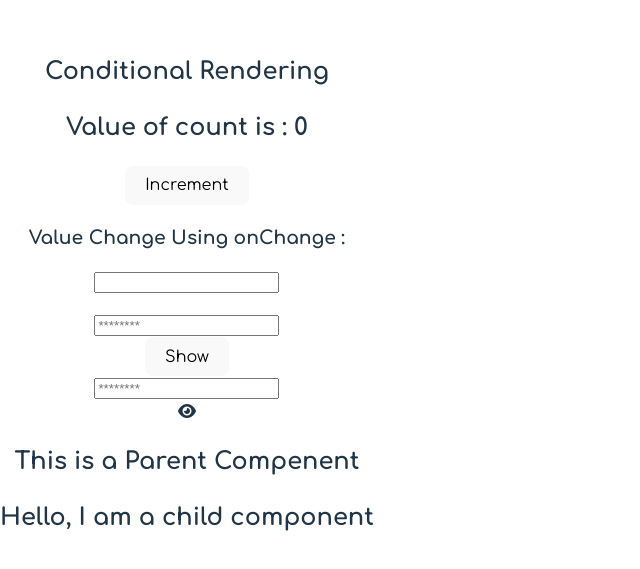
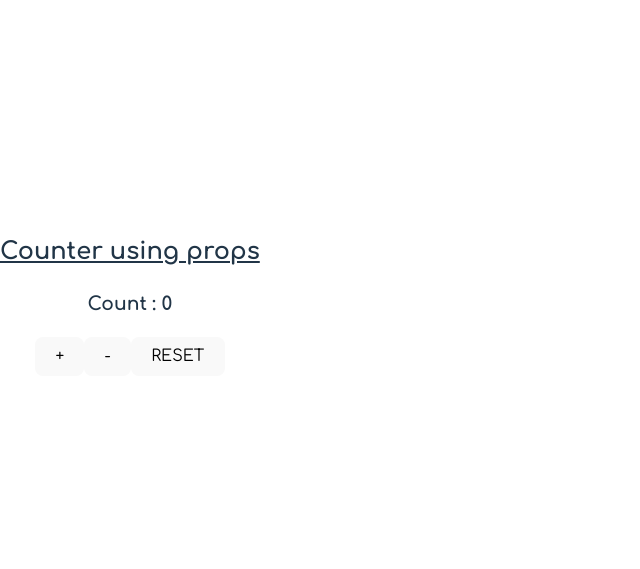
Before and after one commit to palakjagpal/day1_react, a React (Vite) app: page / in a window 1280 px wide. Shown: the part 105-674 px from the top of the page, without its empty margins (0-640 px from the left). Built offline with nearby package versions, Linux system fonts and the light colour scheme.

Commit message:
Add ButtonProp component and implement counter functionality in App component

```diff
--- a/src/App.jsx
+++ b/src/App.jsx
@@ -7,6 +7,8 @@ import Quiz from "./Quiz.jsx";
 import Prop from "./Prop.jsx";
 import Parent from "./Parent.jsx";
 import Child from "./Child.jsx";
+import ButtonProp from "./ButtonProp.jsx";
+import {useState} from "react";
 
 /***************Components Creation****************/
 /*import Compo from "./Compo.jsx";
@@ -94,17 +96,42 @@ function App(){
 }
 */
 
+/*
 function App(){
   return(
     <div>
-      <ConditionRender/>
-      <ValueChange/>
-      <PasswordShowHide/>
-      <IconShowHide/>
       <Parent/>
     </div>
   )
 }
+*/
 
+function App(){
+  const [count, setcount] = useState(0);
+
+  const inc = () =>{
+    setcount(count+1);
+    console.log("Increment clicked")
+    console.log("count : ",count)
+  }
+
+  const dec = () =>{
+    setcount(count-1);
+    console.log("Decrement clicked")
+    console.log("count : ",count)
+  }
+
+  const reset = () => {
+    setcount(0)
+    console.log("Reset clicked")
+    console.log(count);
+  }
+
+  return(
+    <div>
+      <ButtonProp count={count} inc={inc} dec={dec} reset={reset}/>
+    </div>
+  )
+}
 
 export default App;
--- /dev/null
+++ b/src/ButtonProp.jsx
@@ -0,0 +1,13 @@
+function ButtonProp({count,inc,dec,reset}){
+    return(
+        <div>
+            <h2><u>Counter using props</u></h2>
+            <h3>Count : {count}</h3>
+            <button onClick={inc}> + </button>
+            <button onClick={dec}> - </button>
+            <button onClick={reset}> RESET </button>
+        </div>
+    )
+}
+
+export default ButtonProp;
```
